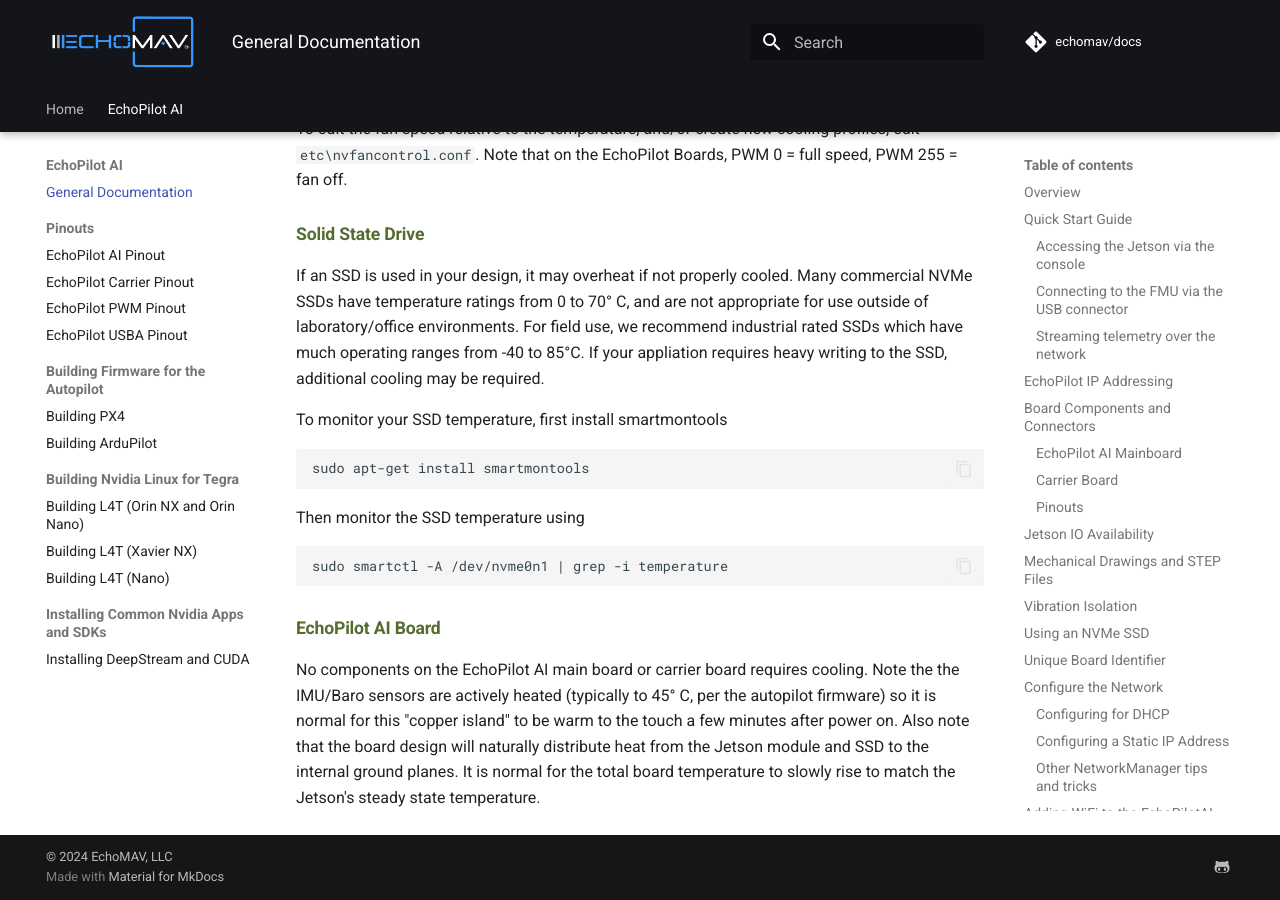
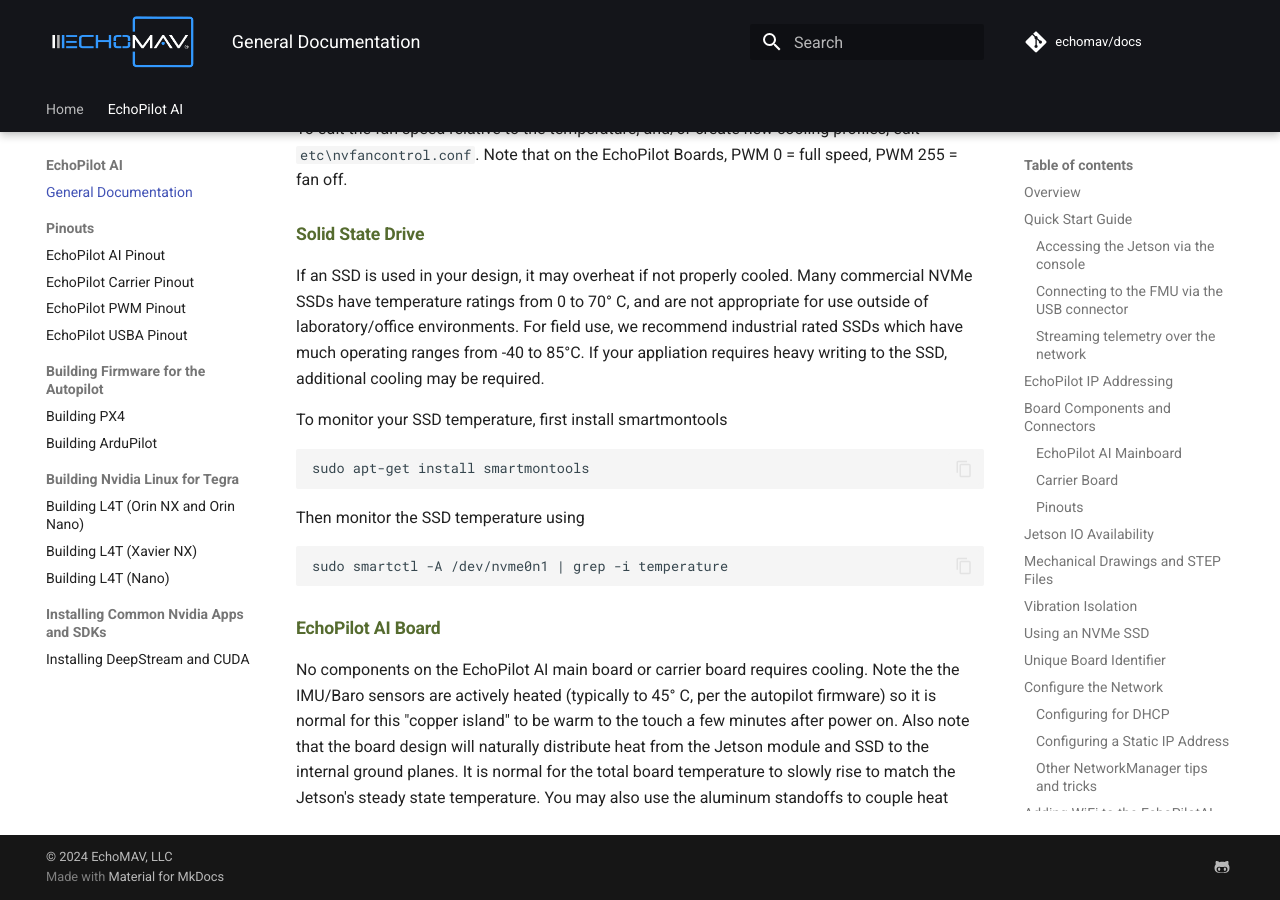
Before and after one commit to EchoMAV/docs, an MkDocs documentation site: the page built from docs/echopilot_ai.md, in a window 1280 px wide and 900 px high, scrolled down 27795 px. Built offline with MkDocs 1.6.1 and Material for MkDocs 9.7.7, drawn with Linux system fonts in a browser that asks for light colours; comment, search, counter and statistics services are not loaded; the version menu is left out; some of the changed text lies outside the part shown.

Commit message:
thermal update

````diff
--- a/docs/echopilot_ai.md
+++ b/docs/echopilot_ai.md
@@ -686,7 +686,7 @@
 
 ![MK1 Fan](assets/mk1fan.jpg)
 
-Thermal design guides for the Jetson modules are available from Nvidia, for example see the [Orin Nx/Nano guide](/assets/Jetson_Orin_NX_Series_Orin_Nano_Series_Thermal_Design_Guide_TDG-11127-001_v1.1.pdf).
+Thermal design guides for the Jetson modules are available from Nvidia, for example see the [Orin Nx/Nano guide](assets/Jetson_Orin_NX_Series_Orin_Nano_Series_Thermal_Design_Guide_TDG-11127-001_v1.1.pdf).
 
 To monitor the Jetson temperature and fan status, first stop the service nvfancontrol:
 ```
@@ -696,7 +696,7 @@
 ```
 sudo nvfancontrol --verbose
 ```
-To edit the fan speed relative to the temperature, and/or create new cooling profiles, edit `etc\nvfancontrol.conf`.  Note that on the EchoPilot Boards, PWM 0 = full speed, PWM 255 = fan off.
+To edit the fan speed relative to the temperature, and/or create new cooling profiles, edit `etc\nvfancontrol.conf`. Note that on the EchoPilot Boards, PWM 0 = full speed, PWM 255 = fan off.
 
 ### Solid State Drive
 
@@ -712,4 +712,4 @@
 ```
 ### EchoPilot AI Board
 
-No components on the EchoPilot AI main board or carrier board requires cooling. Note the the IMU/Baro sensors are actively heated (typically to 45° C, per the autopilot firmware) so it is normal for this "copper island" to be warm to the touch a few minutes after power on. Also note that the board design will naturally distribute heat from the Jetson module and SSD to the internal ground planes. It is normal for the total board temperature to slowly rise to match the Jetson's steady state temperature.
+No components on the EchoPilot AI main board or carrier board requires cooling. Note the the IMU/Baro sensors are actively heated (typically to 45° C, per the autopilot firmware) so it is normal for this "copper island" to be warm to the touch a few minutes after power on. Also note that the board design will naturally distribute heat from the Jetson module and SSD to the internal ground planes. It is normal for the total board temperature to slowly rise to match the Jetson's steady state temperature. You may also use the aluminum standoffs to couple heat
````
Also changed, not shown: other parts of docs/echopilot_ai.md (+1 -1 lines).
